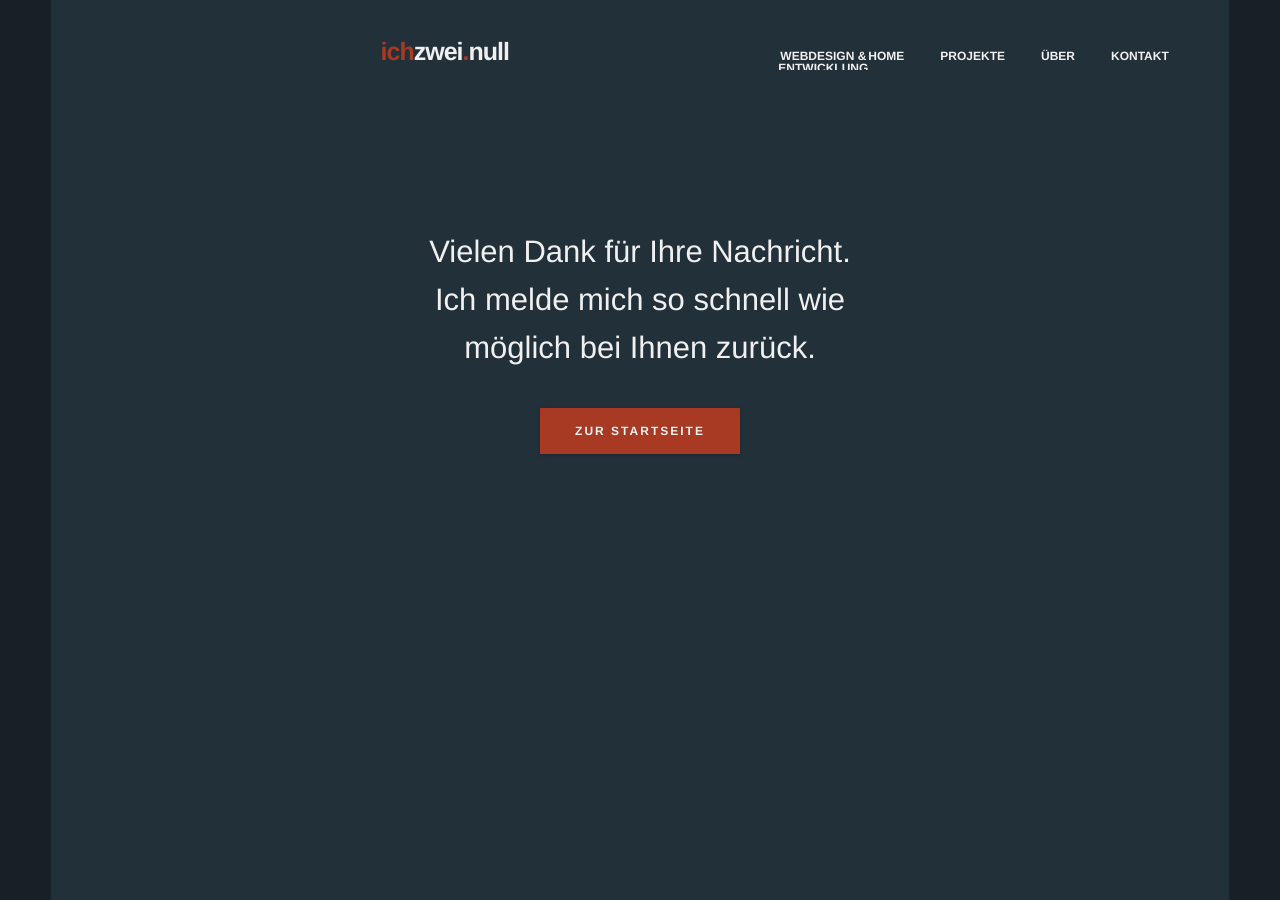
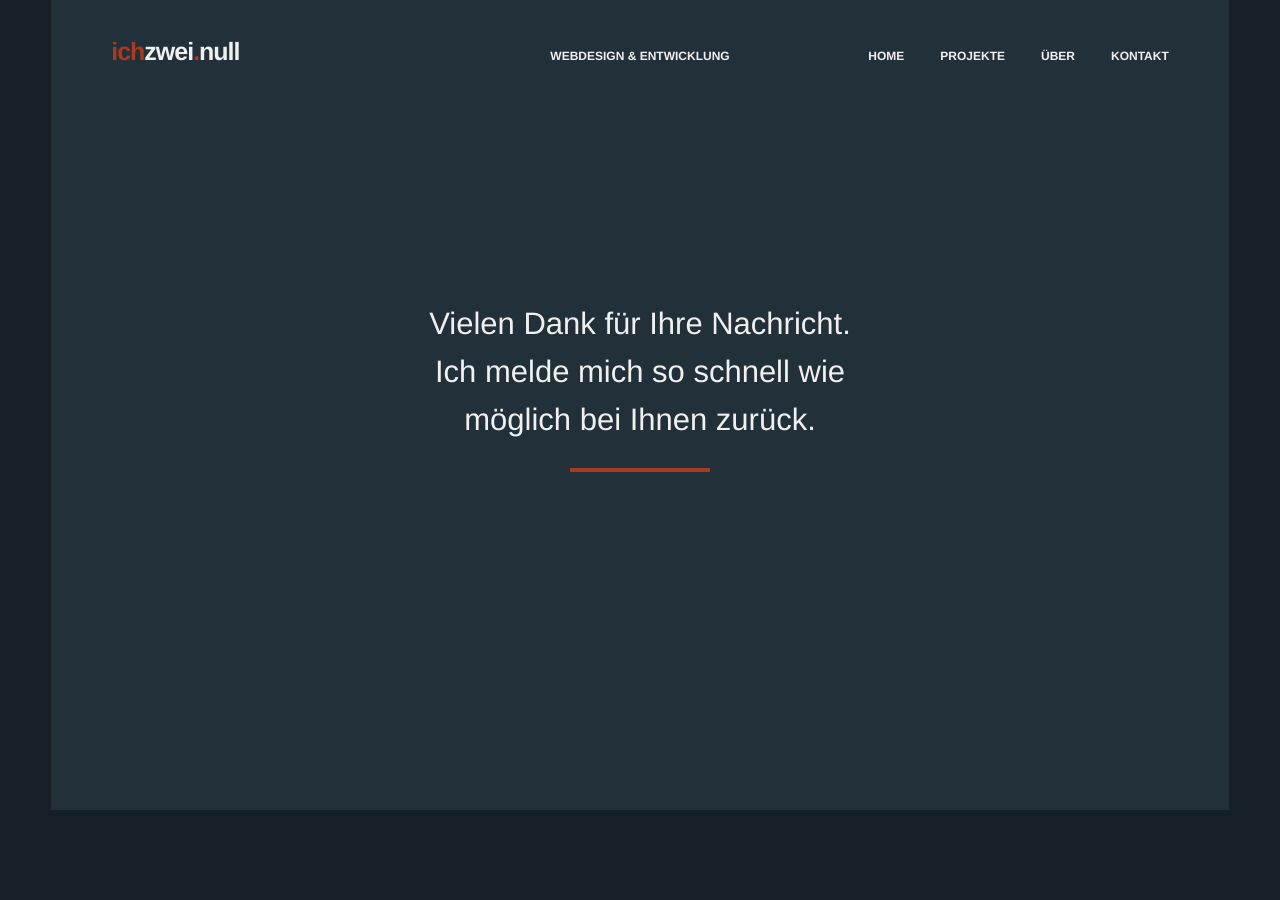
Before and after one commit to rschach/ichzweinull, a Jekyll site: the page built from thanks.html, in a window 1280 px wide. Built offline with Jekyll 4.4.1, drawn with Linux system fonts in a browser that asks for light colours; nearby versions of some CDN libraries; some web fonts are replaced; comment, search, counter and statistics services are not loaded.

Commit message:
Remove thanks page button

```diff
--- a/_includes/thanks.html
+++ b/_includes/thanks.html
@@ -2,6 +2,5 @@
   {% include header.html %}
   <div class="container">
     <h1>Vielen Dank für Ihre Nachricht. Ich melde mich so schnell wie möglich bei Ihnen zurück.</h1>
-    <span class="button"><a href="http://www.ichzweinull.com">Zur Startseite</a></span>
   </div>
 </section>
--- a/css/main.css
+++ b/css/main.css
@@ -986,34 +986,12 @@
     .client-next {
       right: 40px; } }
 
-.thanks {
-  background: #22303a;
-  position: relative;
-  margin: 0;
-  display: -webkit-flex;
-  display: -ms-flexbox;
-  display: flex;
-  min-height: 100vh; }
+@media screen and (min-width: 600px) {
   .thanks .container {
-    margin: 20vh auto 0; }
-    @media screen and (min-width: 600px) {
-      .thanks .container {
-        max-width: 460px; } }
-  .thanks h1:after {
-    display: none; }
-  .thanks .logo {
-    -webkit-flex-basis: 100%;
-        -ms-flex-preferred-size: 100%;
-            flex-basis: 100%; }
-    .thanks .logo h2 {
-      text-align: center; }
-  .thanks .button {
-    background: #a83a24;
-    border-color: #a83a24;
-    color: #f0f0f0; }
-    .thanks .button a {
-      color: #f0f0f0;
-      padding: 1em 2em; }
+    max-width: 460px; } }
+.thanks .container a {
+  color: #f0f0f0;
+  padding: 1em 2em; }
 
 div.sections {
   padding: 0;
@@ -1051,7 +1029,7 @@
     .content-container {
       max-width: 620px; } }
 
-.home {
+.home, .thanks {
   background: #22303a;
   position: relative;
   margin: 0;
@@ -1060,23 +1038,23 @@
   display: flex;
   min-height: 72.5vh; }
   @media screen and (min-width: 600px) {
-    .home {
+    .home, .thanks {
       min-height: 70vh; } }
   @media screen and (min-width: 1000px) {
-    .home {
+    .home, .thanks {
       min-height: 90vh; } }
   @media screen and (min-width: 1400px) {
-    .home {
+    .home, .thanks {
       min-height: 82.5vh; } }
-  .home .container {
+  .home .container, .thanks .container {
     margin: 20vh auto 0; }
     @media screen and (min-width: 600px) {
-      .home .container {
+      .home .container, .thanks .container {
         margin: 21vh auto 0; } }
     @media screen and (min-width: 1000px) {
-      .home .container {
+      .home .container, .thanks .container {
         margin: 28vh auto 0; } }
-    .home .container p {
+    .home .container p, .thanks .container p {
       text-align: center; }
 
 .projects {
```
Also changed, not shown: _sass/2-modules/_thanks.sass (+0 -20 lines).
